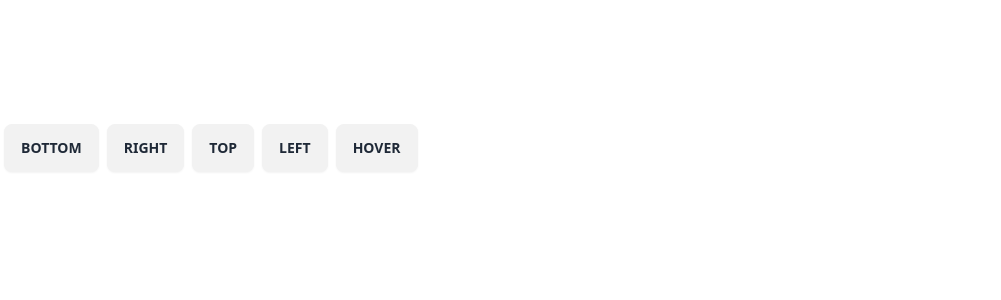
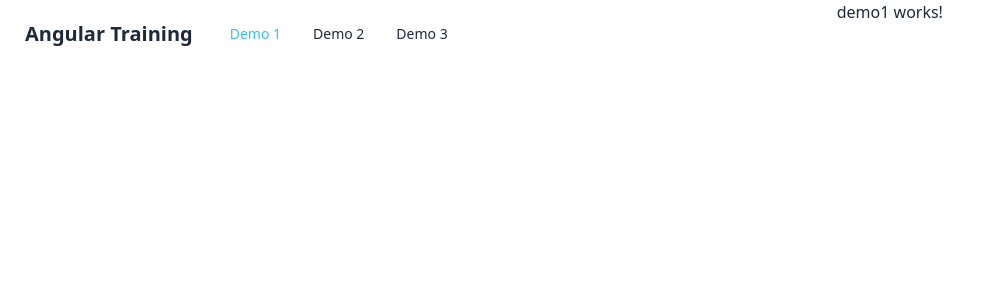
Before and after one commit to alelax/angular-evolution, an Angular app: page /demo1 in a window 1280 px wide. Before the commit this address led to /. Shown: the top 300 px of the page, without its empty margins (0-1001 px from the left). Built offline with nearby package versions, Linux system fonts and the light colour scheme.

Commit message:
Router and navbar

```diff
--- a/src/app/app.component.ts
+++ b/src/app/app.component.ts
@@ -1,45 +1,28 @@
-import { AfterViewInit, Component, computed, effect, ElementRef, inject, signal, ViewChild } from '@angular/core';
+import { Component } from '@angular/core';
 import { CommonModule } from '@angular/common';
 import { RouterOutlet } from '@angular/router';
-import { PhoneComponent } from './shared/components/phone.component';
-import { UserProfileComponent } from './shared/components/user-profile.component';
-import { TimelineComponent } from './shared/components/timeline.component';
-import { AccordionComponent } from './shared/components/accordion.component';
-import { AlertComponent } from './shared/components/alert.component';
-import { DropdownComponent, DropDownItem } from './shared/components/dropdown.component';
+import { NavbarComponent } from './core/components/navbar.component';
 
 @Component({
   selector: 'app-root',
   standalone: true,
-  imports: [CommonModule, RouterOutlet, DropdownComponent],
+  imports: [CommonModule, RouterOutlet, NavbarComponent ],
   template: `
-    <!-- <div class="centered-page sm flex gap-3"> -->
+    <div class="centered-page sm flex gap-3">
 
-      <br>
-      <br>
-      <br>
-      <br>
-      <br>
-      <app-dropdown [items]="list" (select)="doSomething($event)">BOTTOM</app-dropdown>
-      <app-dropdown [items]="list" placement="right">RIGHT</app-dropdown>
-      <app-dropdown [items]="list" placement="top">TOP</app-dropdown>
-      <app-dropdown [items]="list" placement="left">LEFT</app-dropdown>
-      <app-dropdown [items]="list" placement="left" hover>HOVER</app-dropdown>
+      <app-navbar></app-navbar>
 
-    <!-- </div> -->
+      <hr>
+
+      <div class="max-w-screen-lg mx-3 lg:mx-auto">
+        <router-outlet />
+      </div>
+
+
+    </div>
   `,
   styles: [``],
 })
 export class AppComponent {
 
-  list = [
-    { label: 'item 1', value: 1},
-    { label: 'item 2', value: 2},
-    { label: 'item 3', value: 'something'},
-  ]
-
-  doSomething(event: DropDownItem) {
-    console.log(event);
-  }
-
 }
--- a/src/app/app.routes.ts
+++ b/src/app/app.routes.ts
@@ -1,3 +1,11 @@
 import { Routes } from '@angular/router';
+import { Demo1Component } from './features/demo1/demo1.component';
+import { Demo2Component } from './features/demo2/demo2.component';
+import { Demo3Component } from './features/demo3/demo3.component';
 
-export const routes: Routes = [];
+export const routes: Routes = [
+    { path: 'demo1', component: Demo1Component },
+    { path: 'demo2', component: Demo2Component },
+    { path: 'demo3', component: Demo3Component },
+    { path: '', redirectTo: 'demo1', pathMatch: 'full' }
+];
--- /dev/null
+++ b/src/app/core/components/navbar.component.ts
@@ -0,0 +1,26 @@
+import { Component } from '@angular/core';
+import { RouterLink, RouterLinkActive } from '@angular/router';
+
+@Component({
+  selector: 'app-navbar',
+  standalone: true,
+  imports: [RouterLink, RouterLinkActive],
+  template: `
+    <div class="navbar bg-base-100">
+      <div class="flex-1">
+        <a class="btn btn-ghost text-xl">Angular Training</a>
+      </div>
+      <div class="flex-none">
+        <ul class="menu menu-horizontal px-1">
+          <li routerLink="demo1" routerLinkActive="text-sky-400"><a>Demo 1</a></li>
+          <li routerLink="demo2" routerLinkActive="text-sky-400"><a>Demo 2</a></li>
+          <li routerLink="demo3" routerLinkActive="text-sky-400"><a>Demo 3</a></li>
+        </ul>
+      </div>
+    </div>
+  `,
+  styles: ``
+})
+export class NavbarComponent {
+
+}
--- /dev/null
+++ b/src/app/features/demo1/demo1.component.ts
@@ -0,0 +1,16 @@
+import { Component } from '@angular/core';
+
+@Component({
+  selector: 'app-demo1',
+  standalone: true,
+  imports: [],
+  template: `
+    <p>
+      demo1 works!
+    </p>
+  `,
+  styles: ``
+})
+export class Demo1Component {
+
+}
--- /dev/null
+++ b/src/app/features/demo2/demo2.component.ts
@@ -0,0 +1,16 @@
+import { Component } from '@angular/core';
+
+@Component({
+  selector: 'app-demo2',
+  standalone: true,
+  imports: [],
+  template: `
+    <p>
+      demo2 works!
+    </p>
+  `,
+  styles: ``
+})
+export class Demo2Component {
+
+}
--- /dev/null
+++ b/src/app/features/demo3/demo3.component.ts
@@ -0,0 +1,16 @@
+import { Component } from '@angular/core';
+
+@Component({
+  selector: 'app-demo3',
+  standalone: true,
+  imports: [],
+  template: `
+    <p>
+      demo3 works!
+    </p>
+  `,
+  styles: ``
+})
+export class Demo3Component {
+
+}
```
